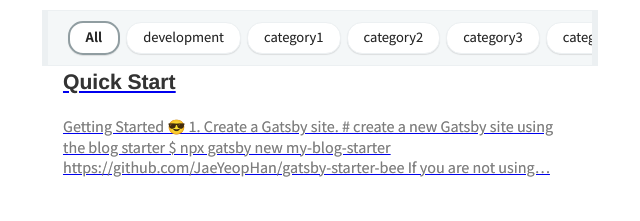
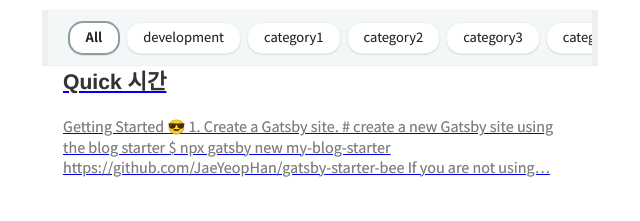
Before and after one commit to jeongyeon9254/jeongyeon9254.github.io, a Gatsby site: page / in a window 1280 px wide. Shown: the part 303-524 px from the top of the page, 320-960 px from the left. Built offline with nearby package versions, Linux system fonts and the light colour scheme; Gatsby itself is replaced by a stand-in of ours; some packages are replaced by stand-ins of ours; what typography-theme-github would draw is missing.

Commit message:
2022.11.07 커밋

```diff
--- a/content/blog/development/quick_start.md
+++ b/content/blog/development/quick_start.md
@@ -1,5 +1,5 @@
 ---
-title: 'Quick Start'
+title: 'Quick 시간'
 date: 2020-07-05 17:21:13
 category: 'development'
 draft: false
```
